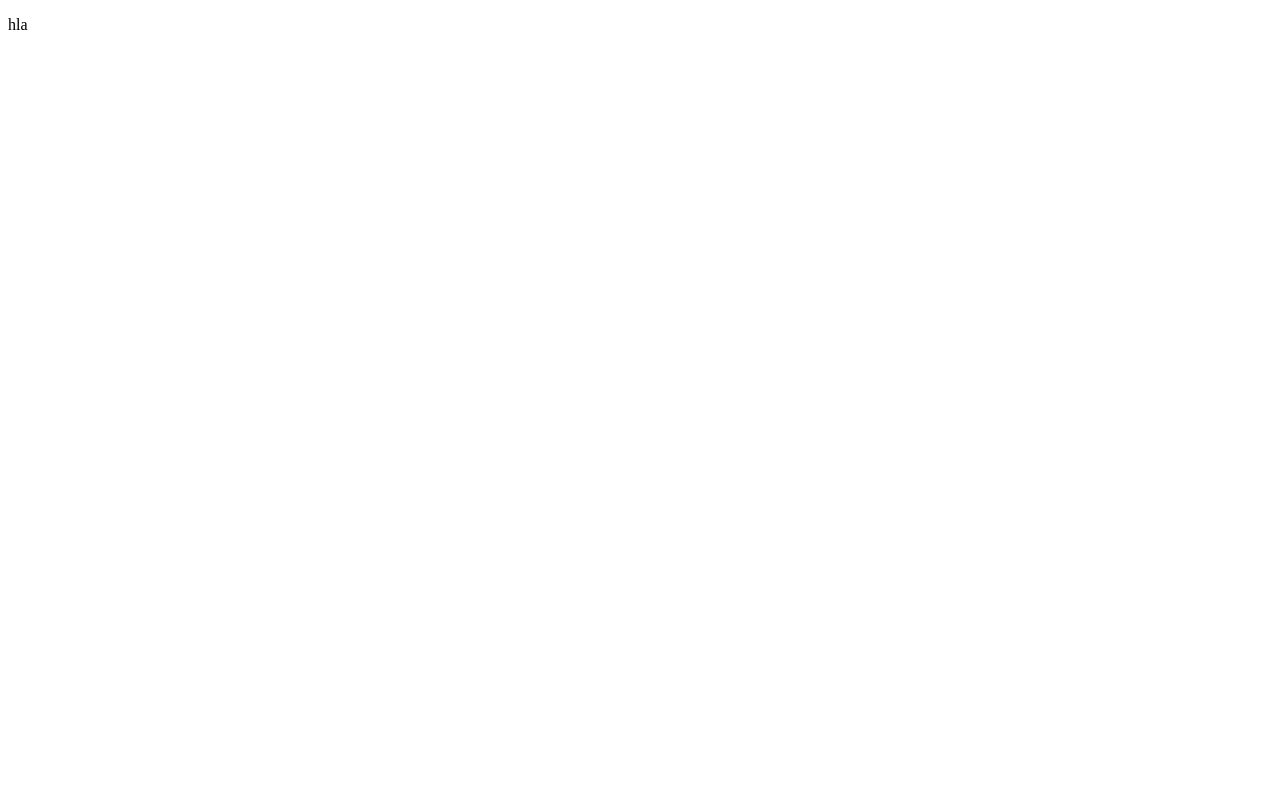
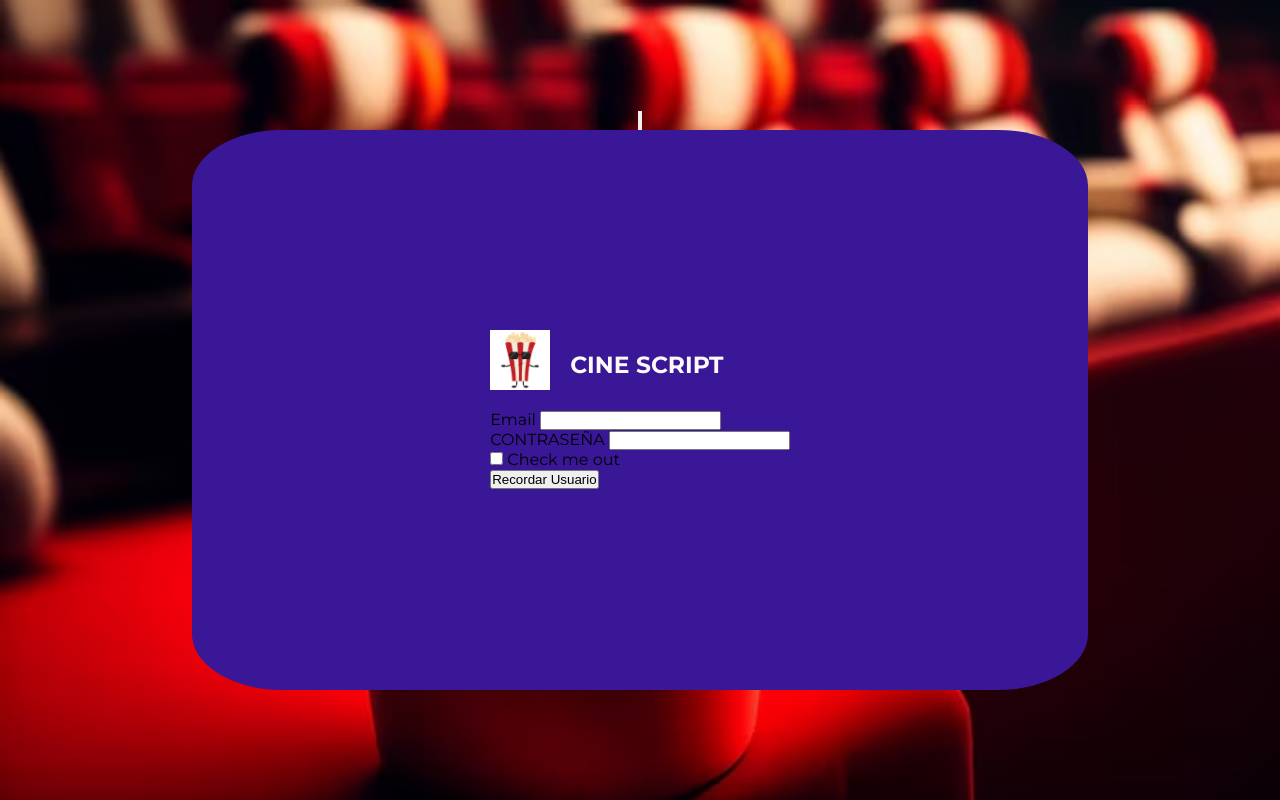
Before and after one commit to manuindex/entregafinal_laureano, a website: page paginas/login.html in a window 1280 px wide. Drawn offline with Linux system fonts and the light colour scheme.

Commit message:
mejorando el login.html

```diff
--- a/paginas/login.html
+++ b/paginas/login.html
@@ -1,11 +1,54 @@
 <!DOCTYPE html>
 <html lang="en">
+
 <head>
-    <meta charset="UTF-8">
-    <meta name="viewport" content="width=device-width, initial-scale=1.0">
-    <title>Document</title>
+  <meta charset="UTF-8">
+  <meta name="viewport" content="width=device-width, initial-scale=1.0">
+  <title>Document</title>
+  <link rel="icon" href="../imagenes/popcorn.ico">
+  <link rel="preconnect" href="https://fonts.googleapis.com">
+  <link rel="preconnect" href="https://fonts.gstatic.com" crossorigin>
+  <link href="https://fonts.googleapis.com/css2?family=Montserrat:ital,wght@0,100..900;1,100..900&display=swap"
+    rel="stylesheet">
+
+
+  <link rel="stylesheet" href="../css/estilos.css">
 </head>
-<body>
-    <p>hla</p>
+
+<body class="body_login">
+
+<button>
+  <img src="" alt="">
+</button>
+
+
+  <main class="login">
+    <div">
+      <a class="logo_login" href="../index.html">
+        <img class="logo_login" src="../imagenes/popcorn.ico">
+        <h3>CINE SCRIPT</h3>
+
+      </a>
+    </div>
+    <form class="login">
+
+      <div class="mail">
+        <label for="exampleInputEmail1" class="form-label">Email </label>
+        <input type="email" class="form-control" id="exampleInputEmail1" aria-describedby="emailHelp">
+
+      </div>
+      <div class="contraseña">
+        <label for="contraseña">CONTRASEÑA</label>
+        <input type="password" id="contraseña">
+      </div>
+      <div class="box">
+        <input type="checkbox" id="box">
+        <label class="form-check-label" for="exampleCheck1">Check me out</label>
+      </div>
+      <button type="submit">Recordar Usuario</button>
+    </form>
+  </main>
+
 </body>
+
 </html>
--- /dev/null
+++ b/scss/_login.scss
@@ -0,0 +1,41 @@
+html, body{
+   height: 100%;
+    margin: 0;
+}
+
+.body_login {
+
+    display: flex;
+    flex-direction: column;
+    justify-content: center;
+    align-items: center;
+
+
+}
+
+
+
+main.login {
+    background-color: rgb(57, 23, 151);
+    border-radius: 10%;
+    width: 70%;
+    height: 70%;
+    display: flex;
+    flex-direction: column;
+    justify-content: center;
+    align-items: center;
+}
+
+  .logo_login    {
+    margin-bottom: 10px;
+    padding: 0;
+ display: flex;
+ align-items: center;
+ gap: 20px;
+}
+
+.logo_login img {
+    height: auto;
+    width: 60px;
+
+}
--- a/scss/estilos.scss
+++ b/scss/estilos.scss
@@ -7,6 +7,7 @@
 @import 'trailers';
 @import 'candy';
 @import 'conocenos';
+@import 'login';
 
 $fuente: Montserrat;
 $bcolor: brown;
@@ -22,13 +23,14 @@ $rojo_letra: rgb(192, 66, 66);
     align-items: $aitems;
 }
 
-body {
+body  {
     background-image: url(../imagenes/sala.jpg);
     background-repeat: no-repeat;
     background-position: center center;
     background-attachment: fixed;
     background-size: cover;
     font-family: $fuente;
+
 }
 
 a {
```
Also changed, not shown: index.html (+3 -2 lines), paginas/candy.html (+1 -1 lines), paginas/cartelera.html (+2 -2 lines), paginas/conocenos.html (+2 -2 lines), paginas/trailers.html (+2 -2 lines), css/estilos.css, 1 other file.
